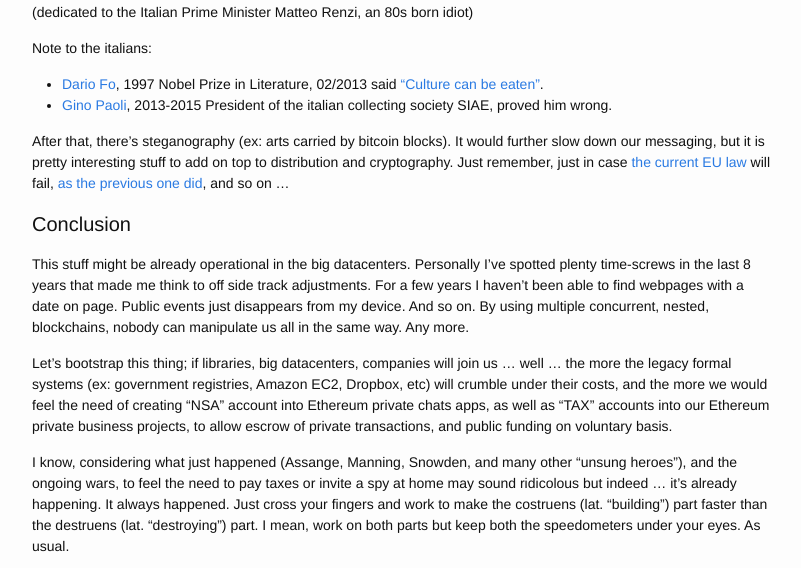
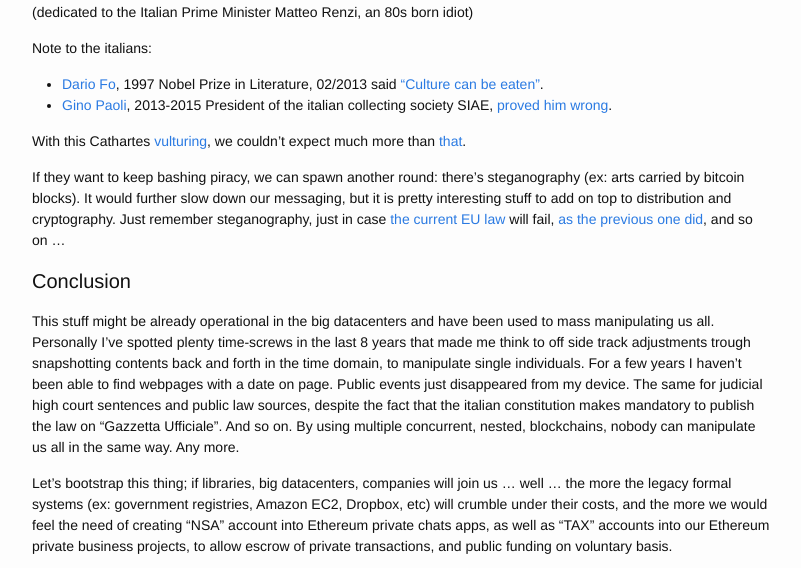
Before and after one commit to rootkovska/rootkovska.github.io, a Jekyll site: the page built from _posts/2015-12-15-Solution.md, in a window 1280 px wide and 900 px high, scrolled down 3562 px, cut to the strip 163-731 px from the top of the window. Shown: the whole strip, without its empty margins (238-1039 px from the left). Built offline with Jekyll 4.4.1, drawn with Linux system fonts in a browser that asks for light colours; Markdown is read by kramdown in place of the engine named in the settings.

Commit message:
Adding a metaphor

```diff
--- a/_posts/2015-12-15-Solution.md
+++ b/_posts/2015-12-15-Solution.md
@@ -100,14 +100,15 @@ This time we are doing it not at file level, but at block level: no matter how m
 Note to the italians:
 
 * [Dario Fo](https://en.wikipedia.org/wiki/Dario_Fo), 1997 Nobel Prize in Literature, 02/2013 said ["Culture can be eaten"](https://www.youtube.com/watch?v=SOPawaoOESA).
-* [Gino Paoli](https://en.wikipedia.org/wiki/Gino_Paoli#Legal_problems), 2013-2015 President of the italian collecting society SIAE, proved him wrong.
+* [Gino Paoli](https://en.wikipedia.org/wiki/Gino_Paoli), 2013-2015 President of the italian collecting society SIAE, [proved him wrong](https://en.wikipedia.org/wiki/Gino_Paoli#Legal_problems).
 
-After that, there's steganography (ex: arts carried by bitcoin blocks). It would further slow down our messaging, but it is pretty interesting stuff to add on top to distribution and cryptography. Just remember, just in case [the current EU law](http://eur-lex.europa.eu/legal-content/EN/TXT/?uri=uriserv:OJ.L_.2014.084.01.0072.01.ENG) will fail, [as the previous one did](http://eur-lex.europa.eu/legal-content/IT/TXT/?uri=CELEX:32001L0029), and so on ...
+With this Cathartes [vulturing](https://en.wikipedia.org/wiki/New_World_vulture), we couldn't expect much more than [that](https://en.wikipedia.org/wiki/Cathartic).
+
+If they want to keep bashing piracy, we can spawn another round: there's steganography (ex: arts carried by bitcoin blocks). It would further slow down our messaging, but it is pretty interesting stuff to add on top to distribution and cryptography. Just remember steganography, just in case [the current EU law](http://eur-lex.europa.eu/legal-content/EN/TXT/?uri=uriserv:OJ.L_.2014.084.01.0072.01.ENG) will fail, [as the previous one did](http://eur-lex.europa.eu/legal-content/IT/TXT/?uri=CELEX:32001L0029), and so on ...
 
 # Conclusion
 
-This stuff might be already operational in the big datacenters. Personally I've spotted plenty time-screws in the last 8 years that made me think to off side track adjustments. For a few years I haven't been able to find webpages with a date on page. Public events just disappears from my device. And so on.
-By using multiple concurrent, nested, blockchains, nobody can manipulate us all in the same way. Any more.
+This stuff might be already operational in the big datacenters and have been used to mass manipulating us all. Personally I've spotted plenty time-screws in the last 8 years that made me think to off side track adjustments trough snapshotting contents back and forth in the time domain, to manipulate single individuals. For a few years I haven't been able to find webpages with a date on page. Public events just disappeared from my device. The same for judicial high court sentences and public law sources, despite the fact that the italian constitution makes mandatory to publish the law on "Gazzetta Ufficiale". And so on. By using multiple concurrent, nested, blockchains, nobody can manipulate us all in the same way. Any more.
 
 Let's bootstrap this thing; if libraries, big datacenters, companies will join us ... well ... the more the legacy formal systems
 (ex: government registries, Amazon EC2, Dropbox, etc) will crumble under their costs, and the more we would feel the need of
```
